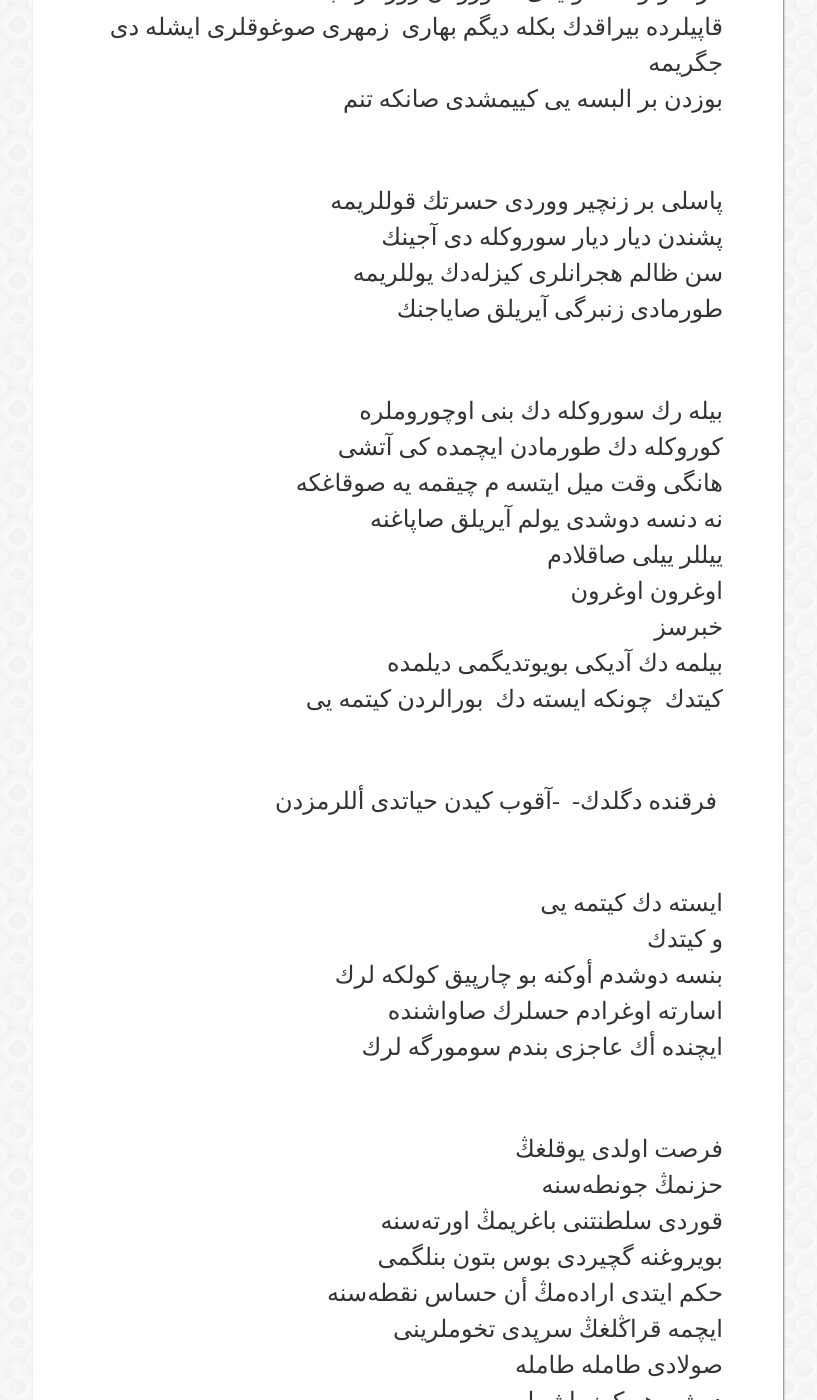
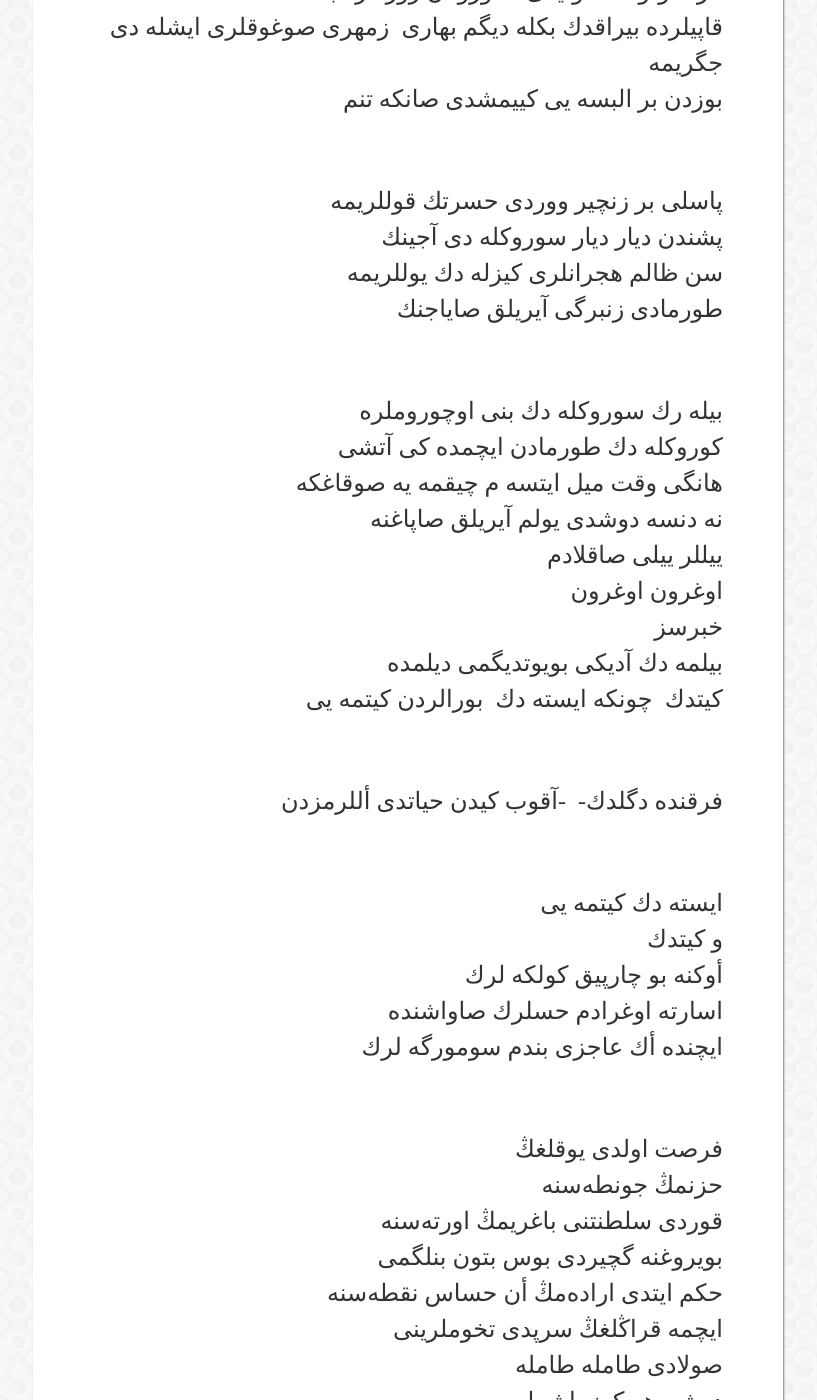
Before and after one commit to muhammedaydogdu/muhammedaydogdu.github.io, a Jekyll site: the page built from _posts/2018-05-13-adindi-buyuttugum-dilimde-os.md, in a window 1280 px wide and 1400 px high, scrolled down 609 px. Shown: the whole window, without its empty margins (232-1049 px from the left). Built offline with Jekyll 4.4.1, drawn with Linux system fonts in a browser that asks for light colours; some web fonts are replaced.

Commit message:
Update 2018-05-13-adindi-buyuttugum-dilimde-os.md

```diff
--- a/_posts/2018-05-13-adindi-buyuttugum-dilimde-os.md
+++ b/_posts/2018-05-13-adindi-buyuttugum-dilimde-os.md
@@ -21,7 +21,7 @@
 
 پاسلی بر زنچیر ووردی حسرتك قوللریمه
 پشندن دیار دیار سوروكله دی آجینك
-سن ظالم هجرانلری کیزلەدك یوللریمه
+سن ظالم هجرانلری کیزله دك یوللریمه
 طورمادی زنبرگی آیریلق صایاجنك
 
 <br/>
@@ -47,7 +47,7 @@
 
 ایسته دك كیتمه یی
 و كیتدك
-بنسه دوشدم أوكنه بو چارپیق كولكه لرك
+أوكنه بو چارپیق كولكه لرك
 اسارته اوغرادم حسلرك صاواشنده
 ایچنده أك عاجزی بندم سومورگه لرك
 
```
